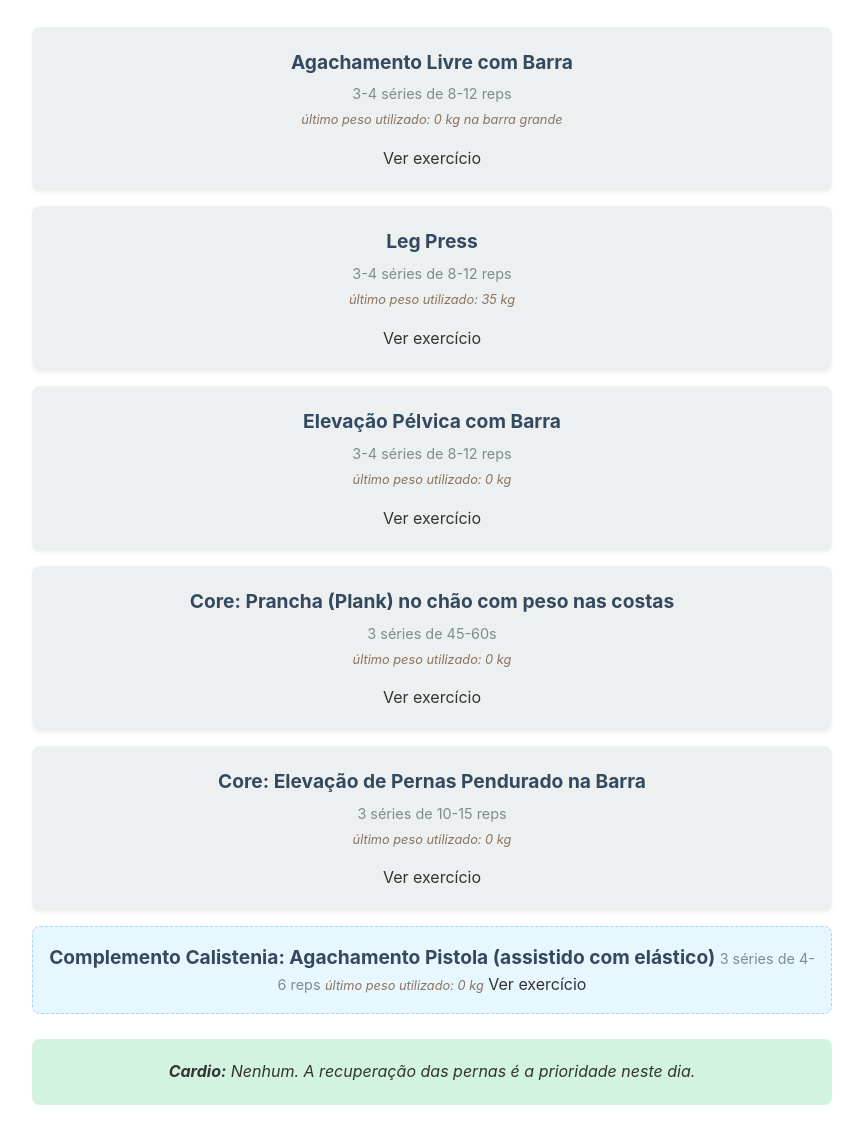
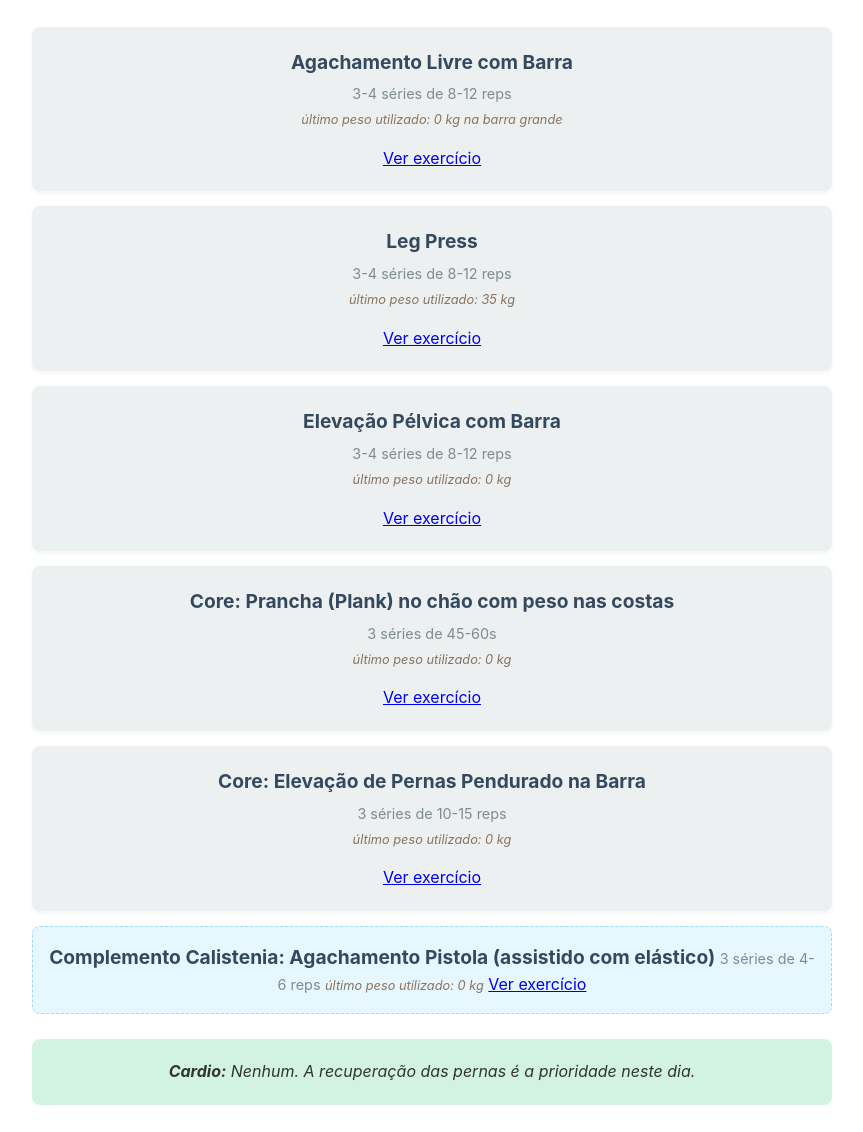
Before and after one commit to cadernodaingrid-max/teste_registro, a plain HTML site: page treinob3.html in a window 1280 px wide. Shown: the part 148-1280 px from the top of the page, without its empty margins (208-1071 px from the left). Drawn offline with Linux system fonts and the light colour scheme.

Commit message:
Update treinob3.html

```diff
--- a/treinob3.html
+++ b/treinob3.html
@@ -107,42 +107,42 @@
             <span class="exercise-name">Agachamento Livre com Barra</span>
             <span class="exercise-details">3-4 séries de 8-12 reps</span>
             <span class="weight-tracking">último peso utilizado: 0 kg na barra grande</span>
-            <a src="https://media.tenor.com/pdMmsiutWkcAAAAM/gym.gif" target="_blank" rel="noopener noreferrer">Ver exercício</a>
+            <a href="https://media.tenor.com/pdMmsiutWkcAAAAM/gym.gif" target="_blank" rel="noopener noreferrer">Ver exercício</a>
         </div>
 
         <div class="exercise-box">
             <span class="exercise-name">Leg Press</span>
             <span class="exercise-details">3-4 séries de 8-12 reps</span>
             <span class="weight-tracking">último peso utilizado: 35 kg</span>
-            <a src="https://media.tenor.com/e0qeS17dv7QAAAAM/legpress45-leg-press.gif" target="_blank" rel="noopener noreferrer">Ver exercício</a>
+            <a href="https://media.tenor.com/e0qeS17dv7QAAAAM/legpress45-leg-press.gif" target="_blank" rel="noopener noreferrer">Ver exercício</a>
         </div>
 
         <div class="exercise-box">
             <span class="exercise-name">Elevação Pélvica com Barra</span>
             <span class="exercise-details">3-4 séries de 8-12 reps</span>
             <span class="weight-tracking">último peso utilizado: 0 kg</span>
-            <a src="https://www.mundoboaforma.com.br/wp-content/uploads/2021/09/alongamento-inclinacao-da-pelvis.gif" target="_blank" rel="noopener noreferrer">Ver exercício</a>
+            <a href="https://www.mundoboaforma.com.br/wp-content/uploads/2021/09/alongamento-inclinacao-da-pelvis.gif" target="_blank" rel="noopener noreferrer">Ver exercício</a>
         </div>
 
         <div class="exercise-box">
             <span class="exercise-name">Core: Prancha (Plank) no chão com peso nas costas</span>
             <span class="exercise-details">3 séries de 45-60s</span>
             <span class="weight-tracking">último peso utilizado: 0 kg</span>
-            <a src="https://grandeatleta.com.br/wp-content/uploads/2018/06/Prancha-abdominal-Ponte-ventral.gif" target="_blank" rel="noopener noreferrer">Ver exercício</a>
+            <a href="https://grandeatleta.com.br/wp-content/uploads/2018/06/Prancha-abdominal-Ponte-ventral.gif" target="_blank" rel="noopener noreferrer">Ver exercício</a>
         </div>
 
         <div class="exercise-box">
             <span class="exercise-name">Core: Elevação de Pernas Pendurado na Barra</span>
             <span class="exercise-details">3 séries de 10-15 reps</span>
             <span class="weight-tracking">último peso utilizado: 0 kg</span>
-            <a src="https://static.strengthlevel.com/images/exercises/hanging-leg-raise/hanging-leg-raise-800.jpg" target="_blank" rel="noopener noreferrer">Ver exercício</a>
+            <a href="https://static.strengthlevel.com/images/exercises/hanging-leg-raise/hanging-leg-raise-800.jpg" target="_blank" rel="noopener noreferrer">Ver exercício</a>
         </div>
 
         <div class="calistenia-complement">
             <span class="exercise-name">Complemento Calistenia: Agachamento Pistola (assistido com elástico)</span>
             <span class="exercise-details">3 séries de 4-6 reps</span>
             <span class="weight-tracking">último peso utilizado: 0 kg</span>
-            <a src="https://www.hipertrofia.org/blog/wp-content/uploads/2023/07/single-leg-squat-pistol-male.gif" target="_blank" rel="noopener noreferrer">Ver exercício</a>
+            <a href="https://www.hipertrofia.org/blog/wp-content/uploads/2023/07/single-leg-squat-pistol-male.gif" target="_blank" rel="noopener noreferrer">Ver exercício</a>
         </div>
 
         <div class="cardio-section">
```
